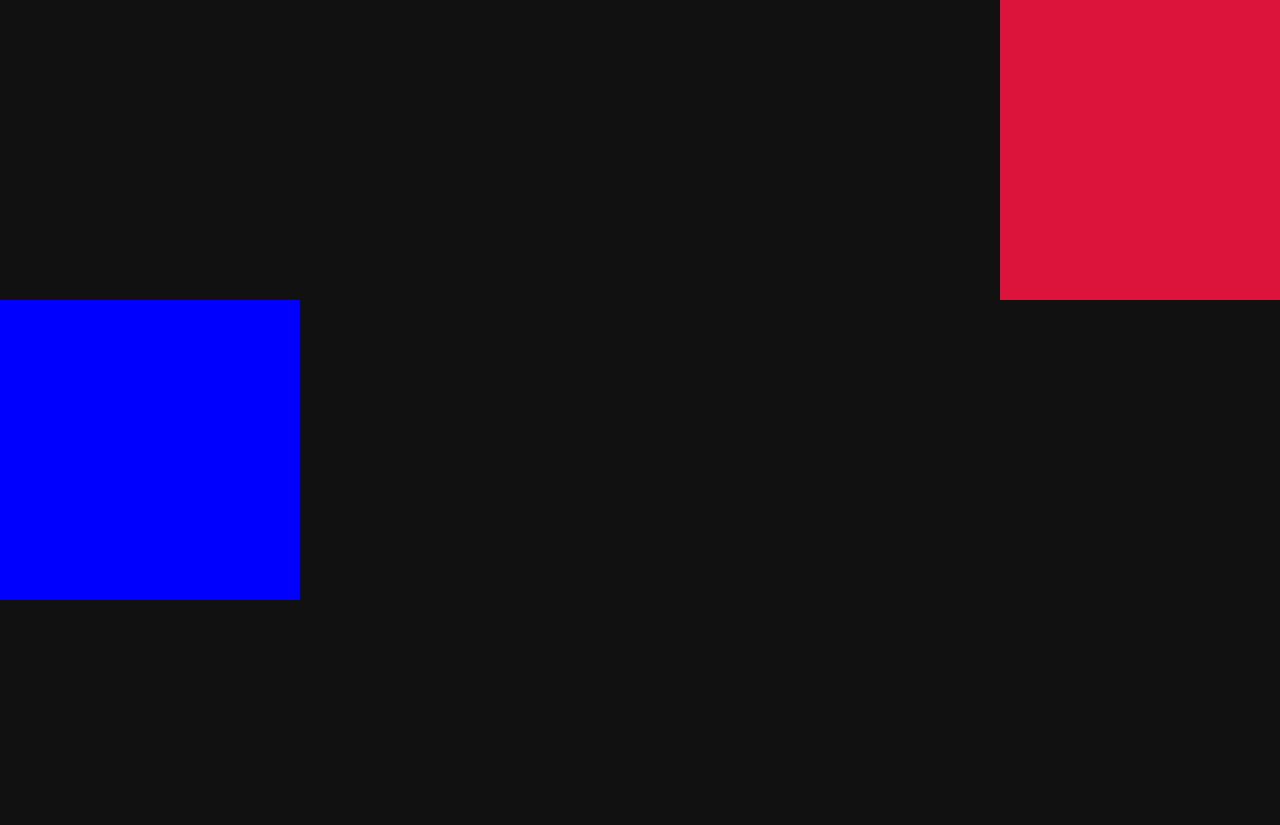
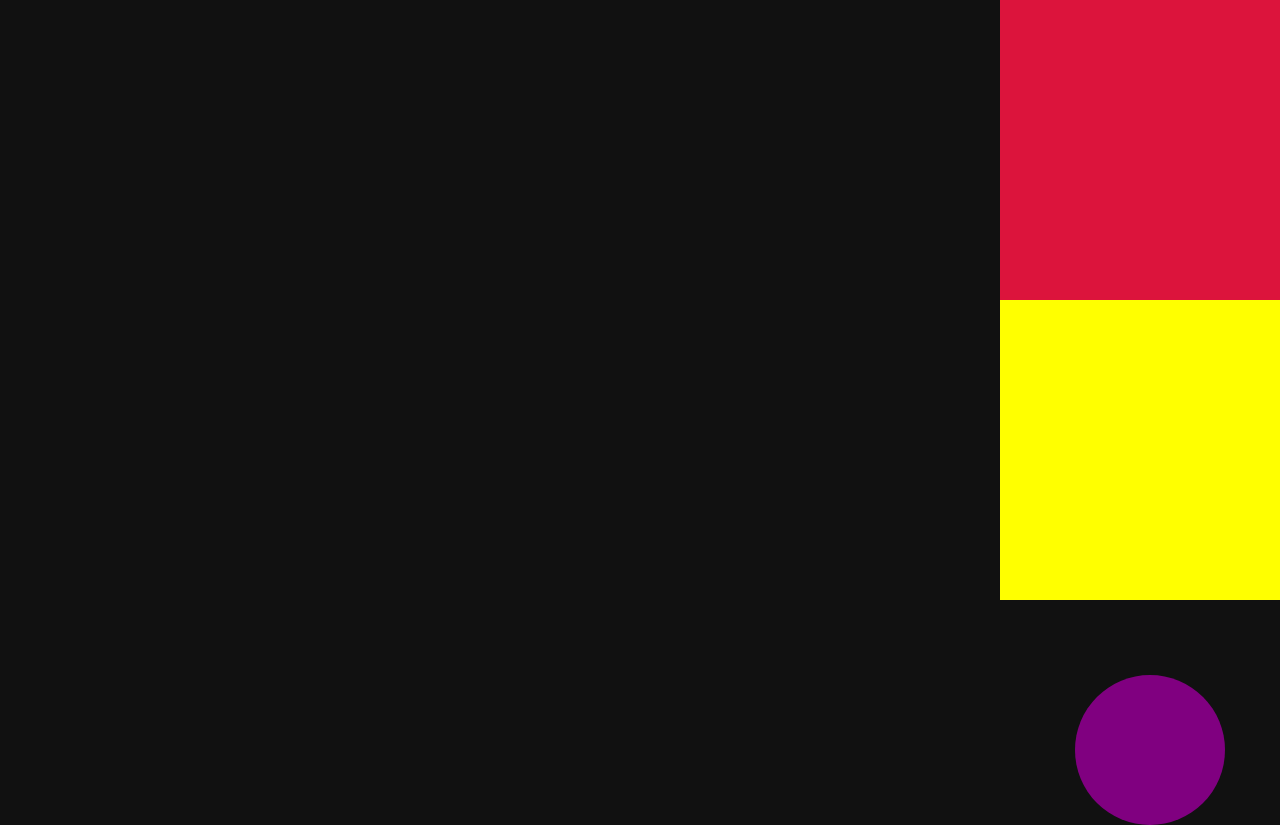
Before and after one commit to umesh20040131/GSAP, a plain HTML site: page basics/index.html in a window 1280 px wide. Before the commit the page ends 800 px from the top, so only its background shows below. Drawn offline with nearby package versions, Linux system fonts and the light colour scheme.

Commit message:
gsap basics

```diff
--- a/basics/index.html
+++ b/basics/index.html
@@ -9,6 +9,7 @@
 <body>
      <div id="box1"></div>
      <div id="box2"></div>
+     <div id="box3"></div>
 
 
 
--- a/basics/script.js
+++ b/basics/script.js
@@ -1,11 +1,34 @@
+//gsap.to("#box1",{
+//    x:1000,
+//    duration:2,
+//    delay:1,
+//});
+
+//gsap.from("#box2",{
+//    x:1000,
+//    duration:2,
+//    delay:1,
+//});
+
 gsap.to("#box1",{
     x:1000,
     duration:2,
     delay:1,
+    rotation:360,
 });
 
-gsap.from("#box2",{
+gsap.to("#box2",{
     x:1000,
     duration:2,
     delay:1,
+    backgroundColor:"yellow",
 });
+
+gsap.to("#box3",{
+    x:1000,
+    duration:2,
+    delay:1,
+    backgroundColor:"purple",
+    borderRadius:"50%",
+    scale:0.5,
+});
--- a/basics/style.css
+++ b/basics/style.css
@@ -21,3 +21,8 @@ body{
     width: 300px;
     background-color:blue;
 }
+#box3{
+    height: 300px;
+    width: 300px;
+    background-color:green;
+}
```
